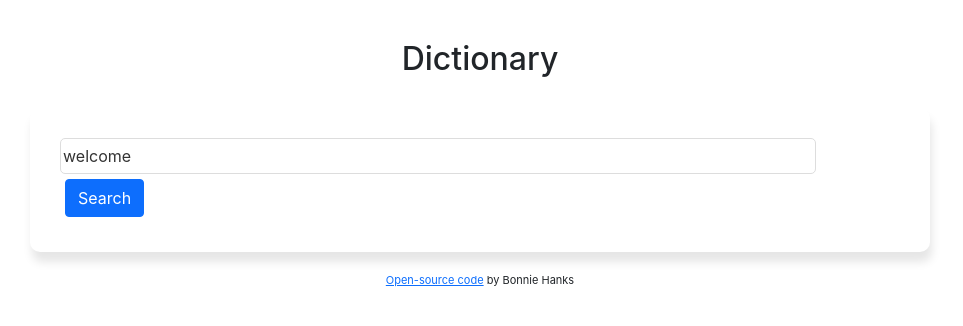
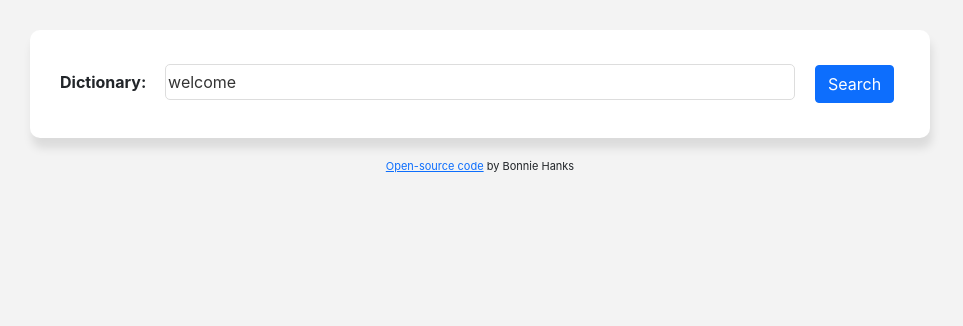
Before and after one commit to bonnie-gaggle/dictionary-app, a React (Create React App) app: page / in a window 1280 px wide. Shown: the top 326 px of the page, without its empty margins (160-1123 px from the left). Built offline with nearby package versions, Linux system fonts and the light colour scheme; no server answers.

Commit message:
Added styling, including sticky search

```diff
--- a/src/App.js
+++ b/src/App.js
@@ -5,7 +5,6 @@ export default function App() {
   return (
     <div className="App">
       <div className="container">
-        <h1>Dictionary</h1>
         <Dictionary defaultKeyword="welcome"/>
         <footer>
           <a
--- a/src/Dictionary.css
+++ b/src/Dictionary.css
@@ -12,7 +12,8 @@
 
 .Dictionary .search-bar {
   height: 36px;
-  width: 90%;
+  width: 75%;
+  margin: 0 15px;
   border: 1px solid #ddd;
   border-radius: 5px;
   color: #333;
--- a/src/Dictionary.js
+++ b/src/Dictionary.js
@@ -37,12 +37,15 @@ export default function Dictionary(props){
   if (loaded){
     return (
       <div className="Dictionary">
+        <header className="sticky-top">
           <section>
             <form onSubmit={handleSubmit}>
+              <strong>Dictionary: </strong>
               <input type="search" onChange={newKeyword} className="search-bar" defaultValue={props.defaultKeyword}/>
               <input type="submit" className="btn btn-primary" value="Search"></input>
             </form>
           </section>
+        </header>
         <SearchResults results={results}/>
       </div>
     );
--- a/src/Meaning.js
+++ b/src/Meaning.js
@@ -8,7 +8,7 @@ export default function Meaning(props){
       <h4>{props.meaning.partOfSpeech}</h4>
       {props.meaning.definitions.map(function(definition,index){
         return(
-          <div key={index}>
+          <div className="entry" key={index}>
             <div>
               <div className="definition">
                 {definition.definition}
--- a/src/index.css
+++ b/src/index.css
@@ -1,13 +1,14 @@
 body {
+  background: #f3f3f3;
   margin: 0;
-  font-family: -apple-system, BlinkMacSystemFont, 'Segoe UI', 'Roboto', 'Oxygen',
-    'Ubuntu', 'Cantarell', 'Fira Sans', 'Droid Sans', 'Helvetica Neue',
+  font-family: -apple-system, BlinkMacSystemFont, "Segoe UI", "Roboto", "Oxygen",
+    "Ubuntu", "Cantarell", "Fira Sans", "Droid Sans", "Helvetica Neue",
     sans-serif;
   -webkit-font-smoothing: antialiased;
   -moz-osx-font-smoothing: grayscale;
 }
 
 code {
-  font-family: source-code-pro, Menlo, Monaco, Consolas, 'Courier New',
+  font-family: source-code-pro, Menlo, Monaco, Consolas, "Courier New",
     monospace;
 }
```
Lines whose indentation alone changed are shown as unchanged.
